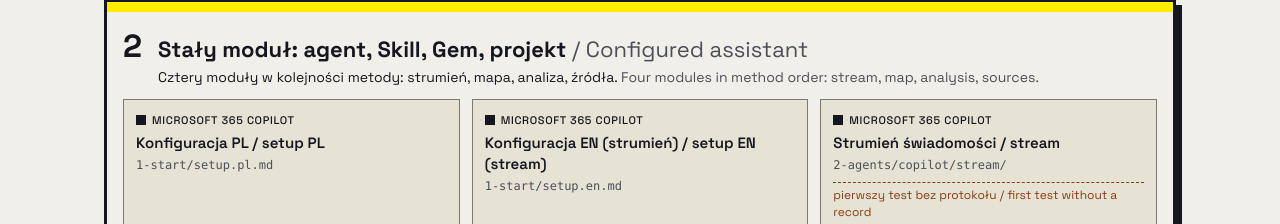
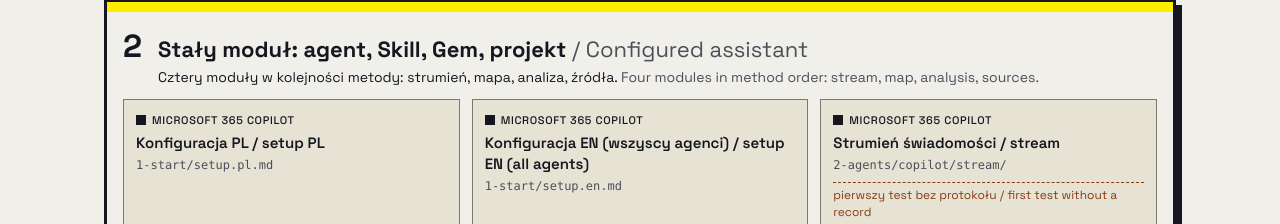
Before and after one commit to dpkrpsk-wq/KAIWA-SUITE, a plain HTML site: page index.html in a window 1280 px wide. Shown: the part 1033-1257 px from the top of the page. Drawn offline with Linux system fonts and the light colour scheme.

Commit message:
Gate, leichte Funde: Download-Abschnitt in Copilot-, ChatGPT- und Gemini-Setup, Klarname und Erkennungszeichen im Copilot-Setup, Quellenangaben als vom Assistenten gelesen, Zonenliste, DISCLOSURE-Tests und Kontrollen bis 24.11., Icon im ZIP, Reihenfolge der letzten Zeilen
Co-Authored-By: Claude Sonnet 5.5 <noreply@anthropic.com>

```diff
--- a/index.html
+++ b/index.html
@@ -160,7 +160,7 @@ const ITEMS = [
   {l:1, v:"any", t:"Szablony do wklejenia / paste templates", p:"3-templates/", dir:true},
   // Poziom 2: Copilot
   {l:2, v:"copilot", t:"Konfiguracja PL / setup PL", p:"1-start/setup.pl.md"},
-  {l:2, v:"copilot", t:"Konfiguracja EN (strumień) / setup EN (stream)", p:"1-start/setup.en.md"},
+  {l:2, v:"copilot", t:"Konfiguracja EN (wszyscy agenci) / setup EN (all agents)", p:"1-start/setup.en.md"},
   {l:2, v:"copilot", t:"Strumień świadomości / stream", p:"2-agents/copilot/stream/", dir:true, s:"pierwszy test bez protokołu / first test without a record"},
   {l:2, v:"copilot", t:"Mapa kontekstu / context map", p:"2-agents/copilot/map/", dir:true, s:U},
   {l:2, v:"copilot", t:"Analiza / analysis", p:"2-agents/copilot/analysis/", dir:true, s:U},
@@ -253,7 +253,7 @@ document.querySelectorAll("[data-vendor]").forEach(b => b.addEventListener("clic
 /* Download: one ZIP per vendor (studium F-0068). The file list comes from the GitHub tree of the branch,
    the files from this site (GitHub Pages), the ZIP is built in the browser with JSZip. "all" links the archive of the branch.
    A vendor ZIP holds the vendor's items, all "any" items and the files every user needs (licence, disclosure, logo). */
-const ALWAYS = ["README.md", "LICENSE", "LICENSE-COMMERCIAL.md", "DISCLOSURE.md", "product.json", "design/logo/kaiwa-logo.svg", "tools/"];
+const ALWAYS = ["README.md", "LICENSE", "LICENSE-COMMERCIAL.md", "DISCLOSURE.md", "product.json", "design/logo/kaiwa-logo.svg", "design/logo/kaiwa-icon-192.png", "tools/"];
 const JSZIP_URL = "https://cdnjs.cloudflare.com/ajax/libs/jszip/3.10.1/jszip.min.js";
 function loadJSZip(){
   if (window.JSZip) return Promise.resolve(window.JSZip);
```
Also changed, not shown: 2-agents/copilot/analysis/INSTRUCTIONS.txt, 2-agents/copilot/stream/INSTRUCTIONS.txt, 12 other files.
